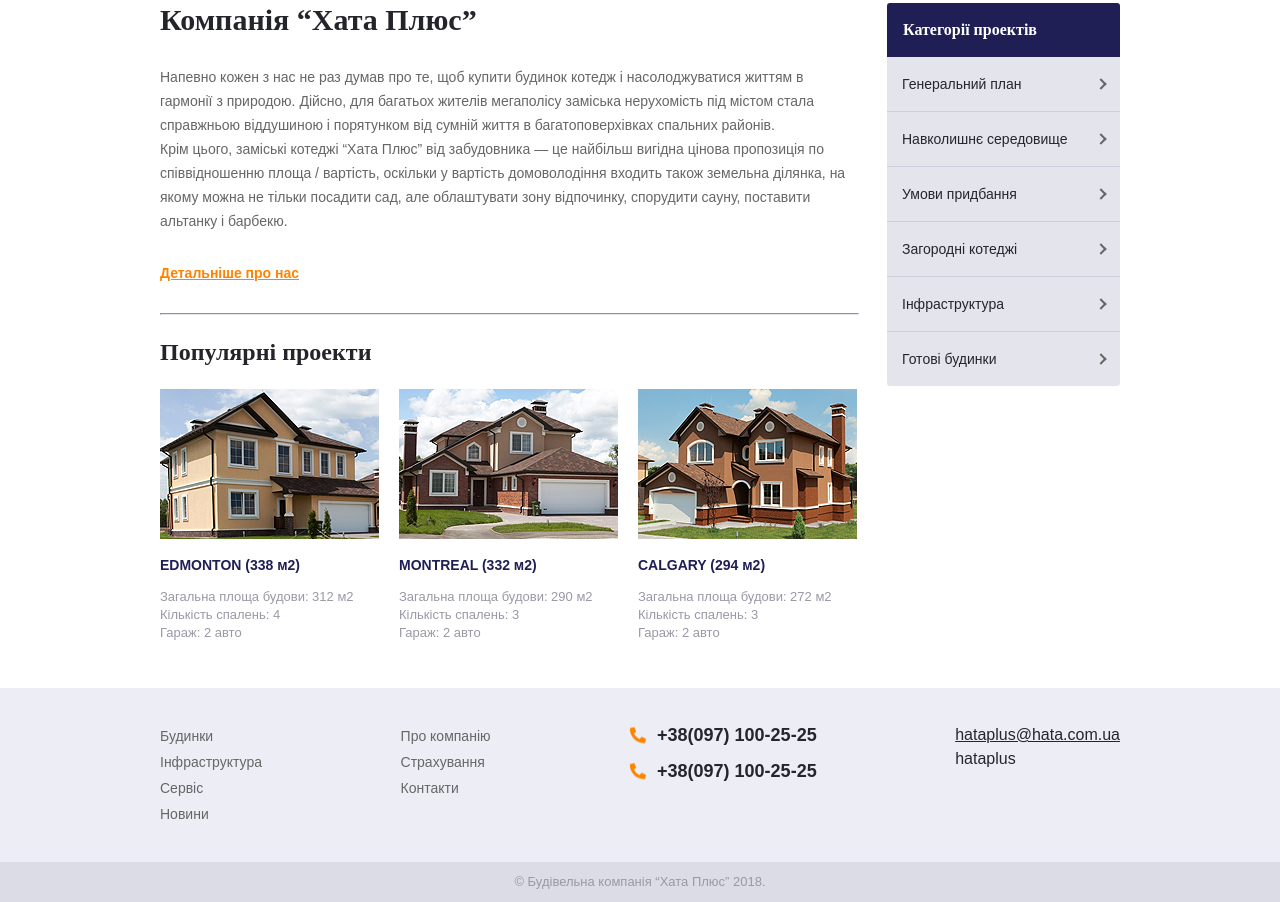
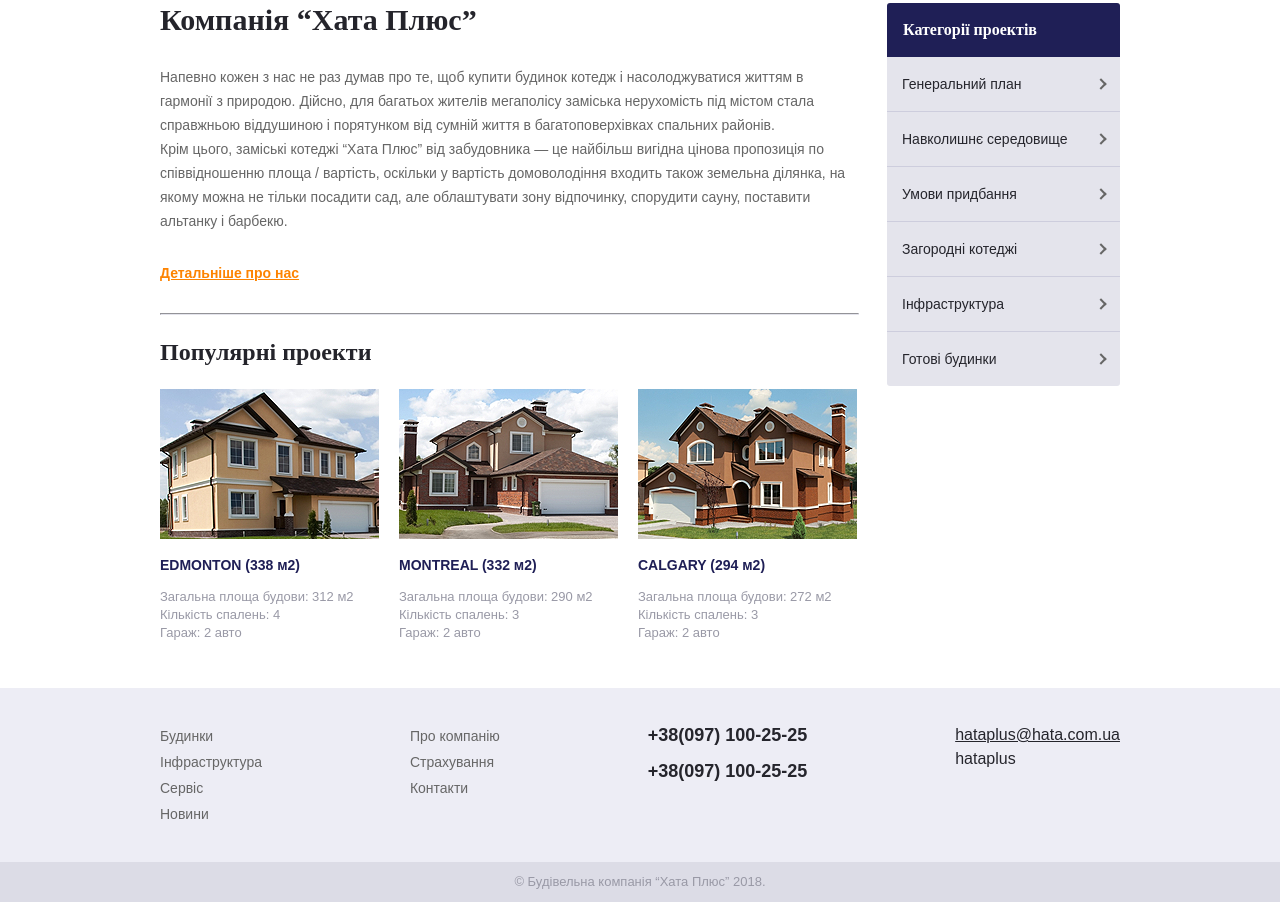
Before and after one commit to TarasNaumov/HataPlus, a plain HTML site: page index.html in a window 1280 px wide. Shown: the part 497-1399 px from the top of the page. Drawn offline with Linux system fonts and the light colour scheme.

Commit message:
contacts footer-menu

```diff
--- a/css/main.css
+++ b/css/main.css
@@ -116,7 +116,8 @@ body {
 
 .footer-menu .contacts a,
 .contacts a,
-.sms a {
+.sms a,
+.footer-contacts li a {
     display: block;
     font-size: 18rem;
     line-height: 24rem;
--- a/index.html
+++ b/index.html
@@ -186,9 +186,9 @@
                     <li><a href="#">Страхування</a></li>
                     <li><a href="#">Контакти</a></li>
                 </ul>
-                <ul class="contacts">
-                    <li><a href="#">+38(097) 100-25-25</a></li>
-                    <li><a href="#">+38(097) 100-25-25</a></li>
+                <ul class="footer-contacts">
+                    <li><a href="#"><b>+38(097) 100-25-25</b></a></li>
+                    <li><a href="#"><b>+38(097) 100-25-25</b></a></li>
                 </ul>
                 <ul class="footer-sms">
                     <li><a href="#" class="email">hataplus@hata.com.ua</a></li>
```
